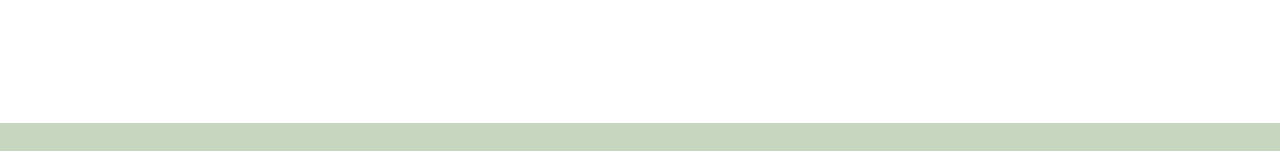
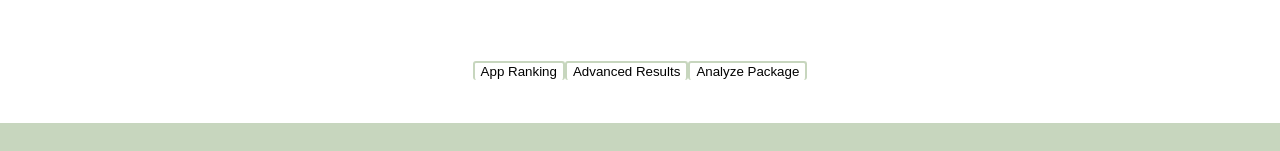
Before and after one commit to caixa-magica-software/greenstamp-web, a React (Create React App) app: page / in a window 1280 px wide. Shown: the part 277-428 px from the top of the page. Built offline with nearby package versions, Linux system fonts and the light colour scheme; no server answers.

Commit message:
Added selecter buttons

```diff
--- a/src/components/HomePageContent.js
+++ b/src/components/HomePageContent.js
@@ -32,6 +32,11 @@ const HomePageContent = () => {
           mechanisms for analyzing and cataloging the energy efficiency of
           mobile applications integrated into app store processes.
         </p>
+        <div className={classes.selecterBox}>
+          <button>App Ranking</button>
+          <button>Advanced Results</button>
+          <button>Analyze Package</button>
+        </div>
       </div>
 
       <div className={classes.bottomBox}>
--- a/src/components/HomePageContent.module.css
+++ b/src/components/HomePageContent.module.css
@@ -52,6 +52,18 @@
   display: inline-block;
 
   font-size: clamp(1rem, 1.2vw, 1.3rem);
+}
+
+.selecterBox {
+  position: relative;
+  top: 46px;
+}
+
+.selecterBox button {
+  background-color: white;
+  border-radius: 3px;
+  border: 2px solid #c7d6be;
+  border-bottom: none;
 }
 
 /* Bottom Container */
```
